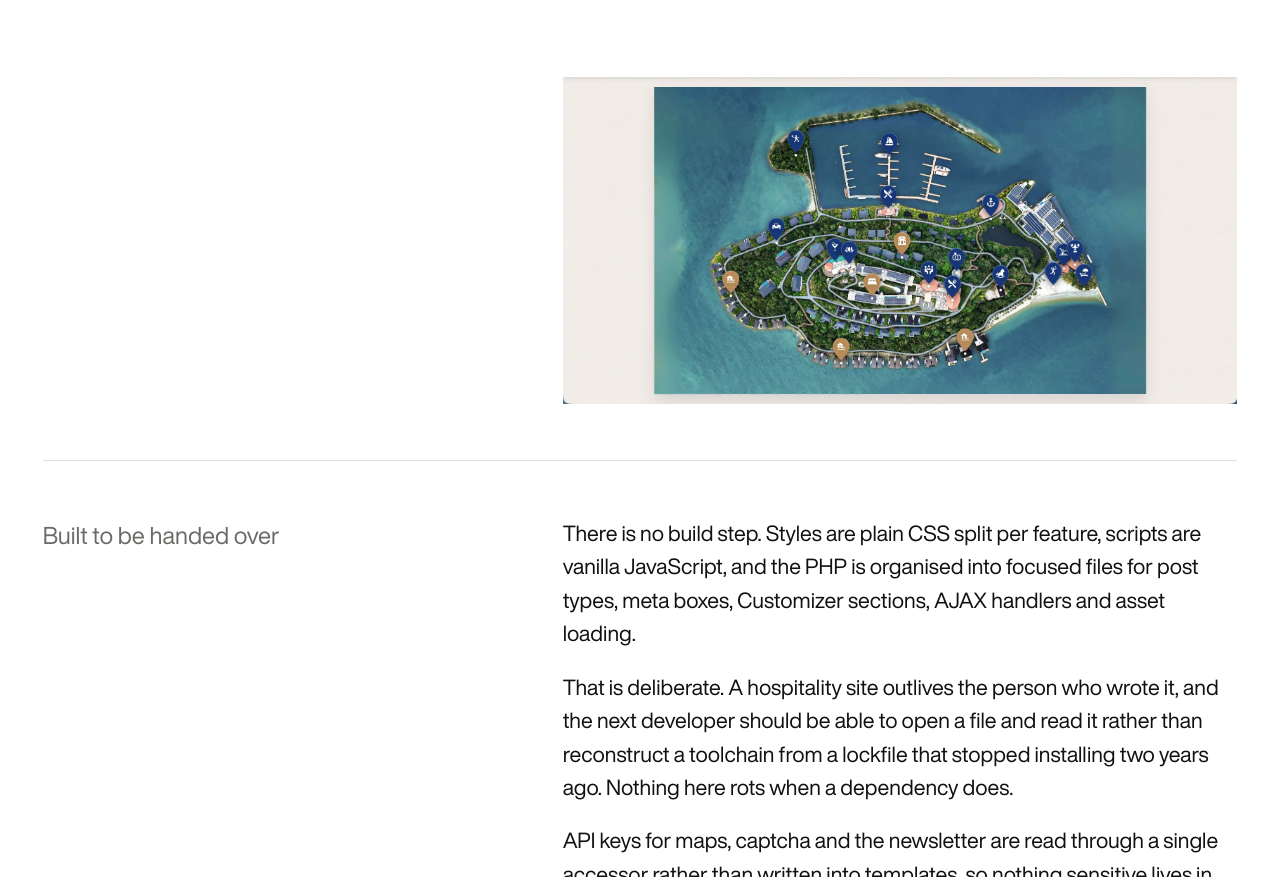
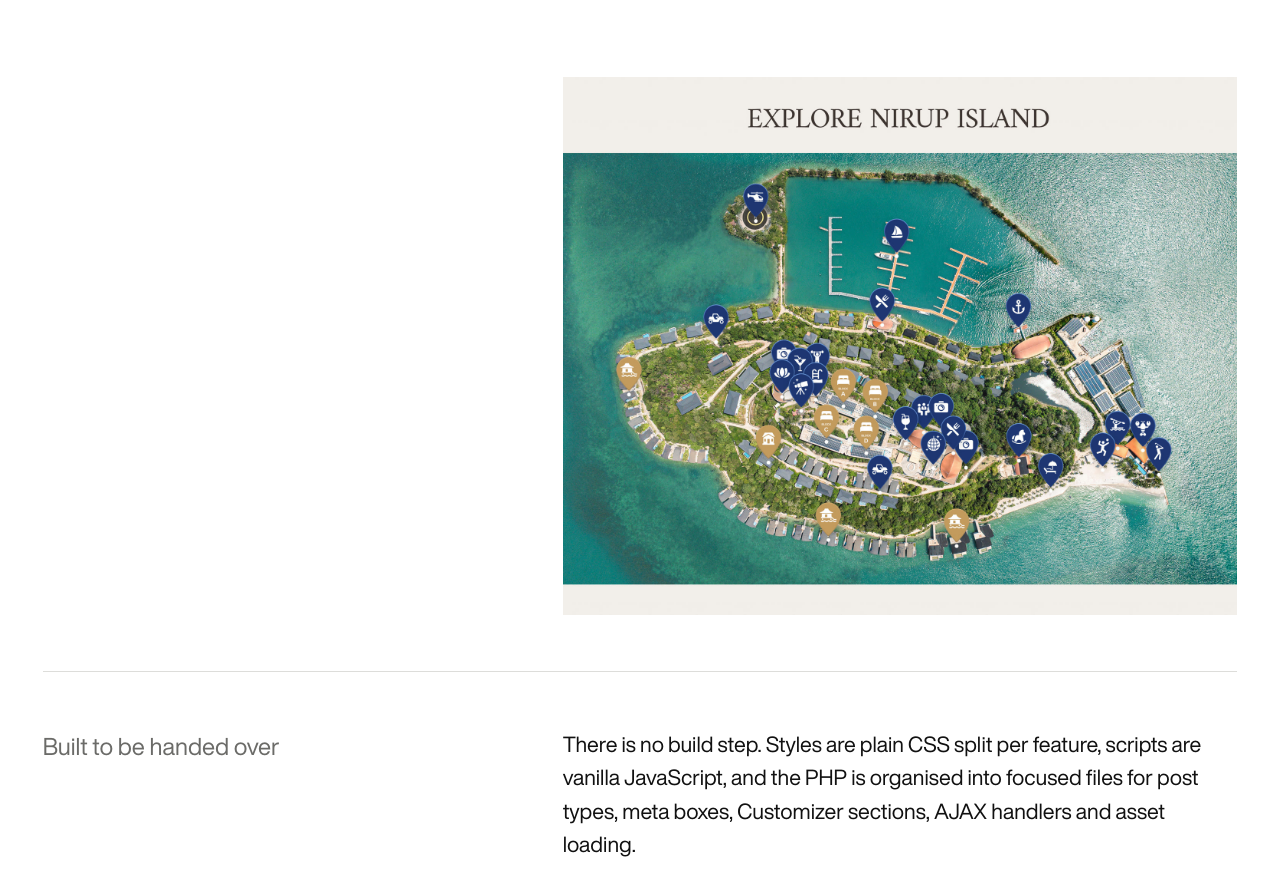
Before and after one commit to nicocantarelli/nicocantarelli-site, a website: page work/nirup.html in a window 1280 px wide. Shown: the part 4306-5183 px from the top of the page. Drawn offline with Linux system fonts and the light colour scheme.

Commit message:
Use the Figma map for the Nirup case study

```diff
--- a/work/nirup.html
+++ b/work/nirup.html
@@ -245,7 +245,7 @@
       <p>It is a small tool, and it is the difference between a map that stays accurate and a map that quietly goes stale.</p>
     </div>
     <figure>
-      <img src="/images/work/nirup-map.webp" width="1919" height="928" style="aspect-ratio: auto;" alt="The island map, with its labelled points across the resort, marina and villas" loading="lazy">
+      <img src="/images/work/nirup-map.jpg" width="1760" height="1402" style="aspect-ratio: auto;" alt="The island map, with its labelled points across the resort, marina and villas" loading="lazy">
     </figure>
   </section>
 
```
Also changed, not shown: images/work/nirup-map.jpg (added), images/work/nirup-map.webp (deleted).
